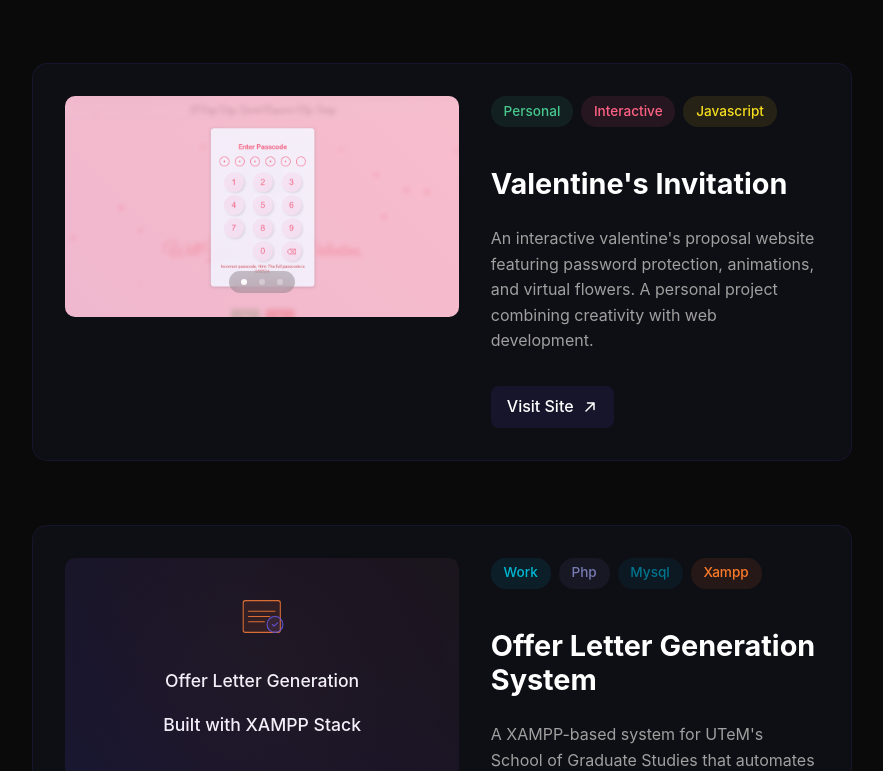
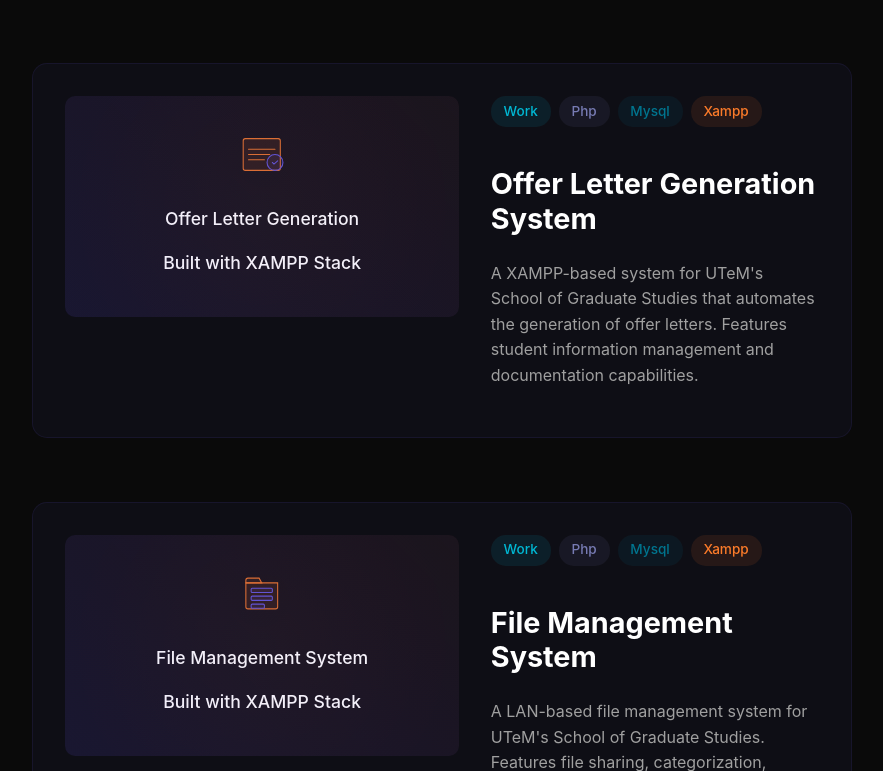
Before and after one commit to Cookiez04/Portfolio, a React (Create React App) app in the folder my-portfolio-app/: page / in a window 1280 px wide. Shown: the part 3389-4160 px from the top of the page, without its empty margins (198-1081 px from the left). Built offline with nearby package versions, Linux system fonts and the light colour scheme.

Commit message:
Remove Valentine's invitation project from portfolio

```diff
--- a/my-portfolio-app/src/components/ProjectsSection.js
+++ b/my-portfolio-app/src/components/ProjectsSection.js
@@ -8,9 +8,6 @@ import kiezzfields3 from './assets/KiezzFields/Screenshot 2025-02-19 213925.png'
 import kiezztech1 from './assets/KiezzTech/Screenshot 2025-02-19 214022.png';
 import kiezztech2 from './assets/KiezzTech/Screenshot 2025-02-19 214137.png';
 import kiezztech3 from './assets/KiezzTech/Screenshot 2025-02-19 214217.png';
-import valentine1 from './assets/Valentine/Screenshot 2025-02-19 214344.png';
-import valentine2 from './assets/Valentine/Screenshot 2025-02-19 214501.png';
-import valentine3 from './assets/Valentine/Screenshot 2025-02-19 214545.png';
 
 const ProjectsContainer = styled(motion.div)`
   width: 100%;
@@ -550,14 +547,6 @@ const projectsData = [
     link: "https://kiezz.vercel.app/"
   },
   {
-    title: "Valentine's Invitation",
-    description: "An interactive valentine's proposal website featuring password protection, animations, and virtual flowers. A personal project combining creativity with web development.",
-    type: "personal",
-    tags: ["interactive", "javascript"],
-    images: [valentine1, valentine2, valentine3],
-    link: "https://very-secret-invitations.vercel.app/"
-  },
-  {
     title: "Offer Letter Generation System",
     description: "A XAMPP-based system for UTeM's School of Graduate Studies that automates the generation of offer letters. Features student information management and documentation capabilities.",
     type: "work",
```
